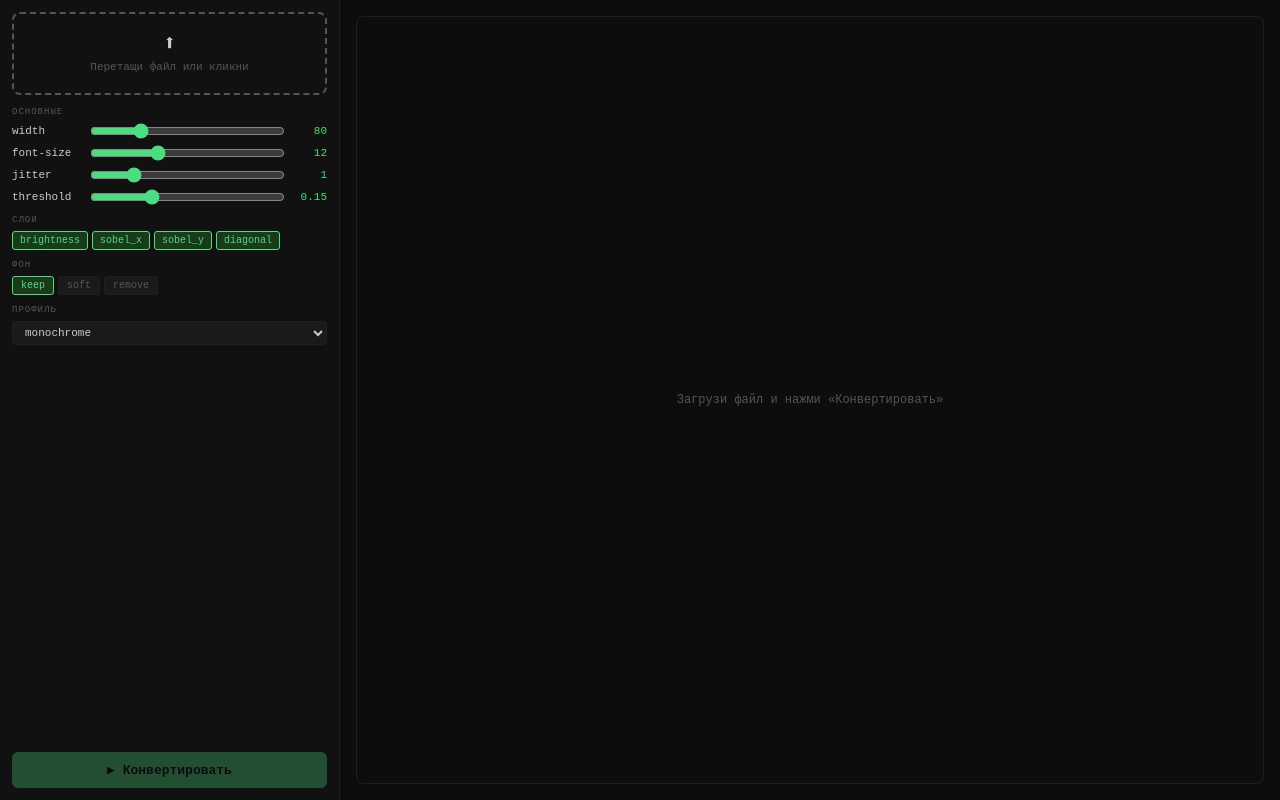
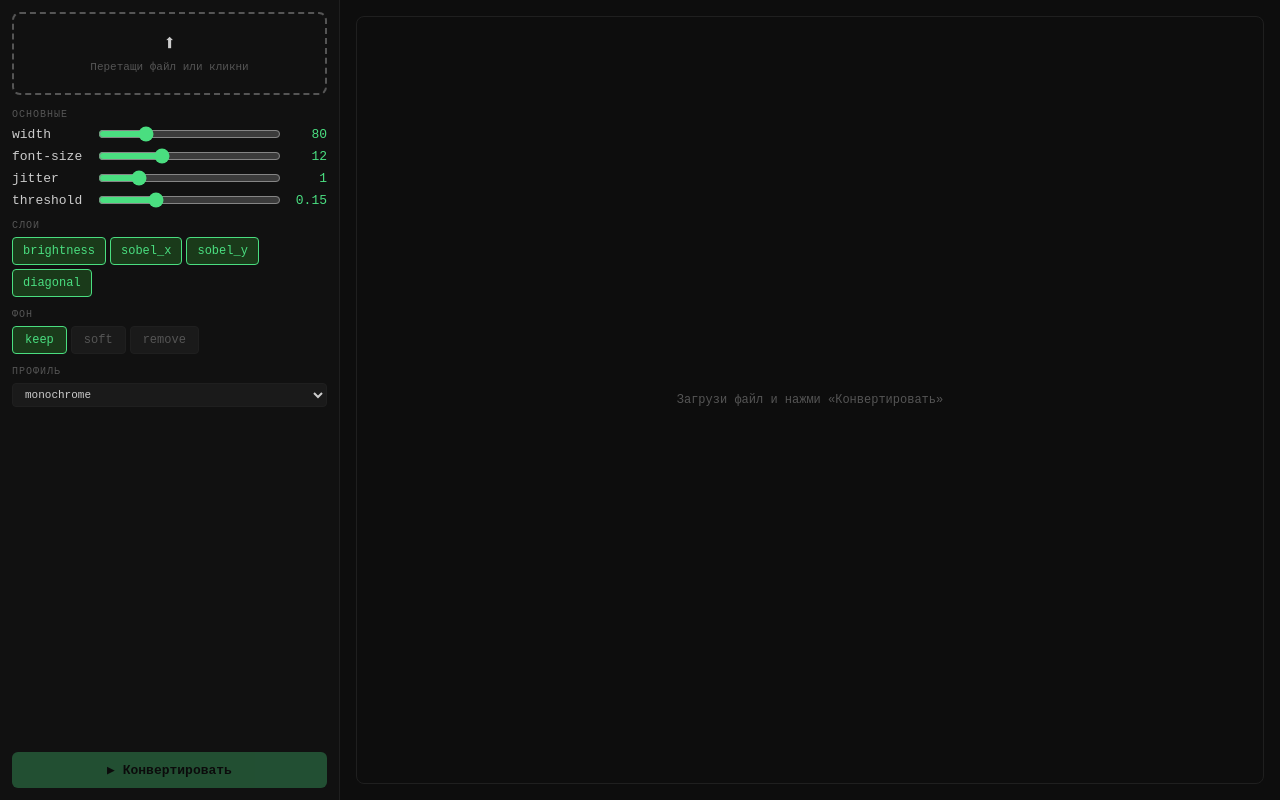
Before and after one commit to Limoncheloes/ASCII_combinator, a Flask app: page / in a window 1280 px wide. Run offline with Flask 3, Linux system fonts and the light colour scheme.

Commit message:
style: larger panel buttons, sliders, and labels for readability

```diff
--- a/static/style.css
+++ b/static/style.css
@@ -59,11 +59,11 @@ body {
 /* CONTROLS */
 .controls-group { display: flex; flex-direction: column; gap: 6px; }
 .group-label {
-  font-size: 9px;
+  font-size: 10px;
   text-transform: uppercase;
   letter-spacing: 1px;
   color: var(--text-dim);
-  margin-top: 4px;
+  margin-top: 6px;
 }
 .accent-video { color: var(--accent-video); }
 
@@ -71,38 +71,38 @@ body {
   display: flex;
   align-items: center;
   gap: 6px;
-  font-size: 11px;
+  font-size: 13px;
   color: var(--text);
 }
-.slider-row span:first-child { width: 72px; flex-shrink: 0; }
+.slider-row span:first-child { width: 80px; flex-shrink: 0; }
 .slider-row input[type=range] { flex: 1; accent-color: var(--accent); }
 .video-mode .slider-row input[type=range] { accent-color: var(--accent-video); }
-.val { width: 36px; text-align: right; color: var(--accent); font-size: 11px; }
+.val { width: 40px; text-align: right; color: var(--accent); font-size: 13px; }
 .video-mode .val { color: var(--accent-video); }
 
 .text-row {
   display: flex;
   align-items: center;
   gap: 6px;
-  font-size: 11px;
+  font-size: 13px;
 }
-.text-row span { width: 72px; flex-shrink: 0; }
+.text-row span { width: 80px; flex-shrink: 0; }
 .text-row input {
   flex: 1;
   background: #1a1a1a;
   border: 1px solid var(--border);
   border-radius: 4px;
   color: var(--text);
-  padding: 3px 6px;
+  padding: 5px 8px;
   font-family: inherit;
-  font-size: 11px;
+  font-size: 13px;
 }
 
 .check-row {
   display: flex;
   align-items: center;
-  gap: 6px;
-  font-size: 11px;
+  gap: 8px;
+  font-size: 13px;
   cursor: pointer;
 }
 .check-row input[type=checkbox] { accent-color: var(--accent-video); }
@@ -112,9 +112,9 @@ body {
 .toggle {
   background: #1a1a1a;
   border: 1px solid var(--border);
-  border-radius: 3px;
-  padding: 3px 7px;
-  font-size: 10px;
+  border-radius: 4px;
+  padding: 6px 10px;
+  font-size: 12px;
   color: var(--text-dim);
   font-family: inherit;
   cursor: pointer;
@@ -128,9 +128,9 @@ body {
 .tab {
   background: #1a1a1a;
   border: 1px solid var(--border);
-  border-radius: 3px;
-  padding: 3px 8px;
-  font-size: 10px;
+  border-radius: 4px;
+  padding: 6px 12px;
+  font-size: 12px;
   color: var(--text-dim);
   font-family: inherit;
   cursor: pointer;
```
